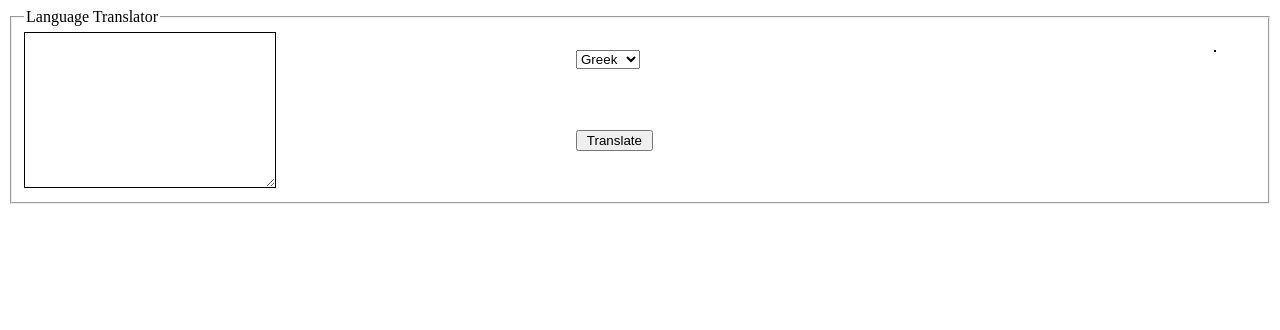
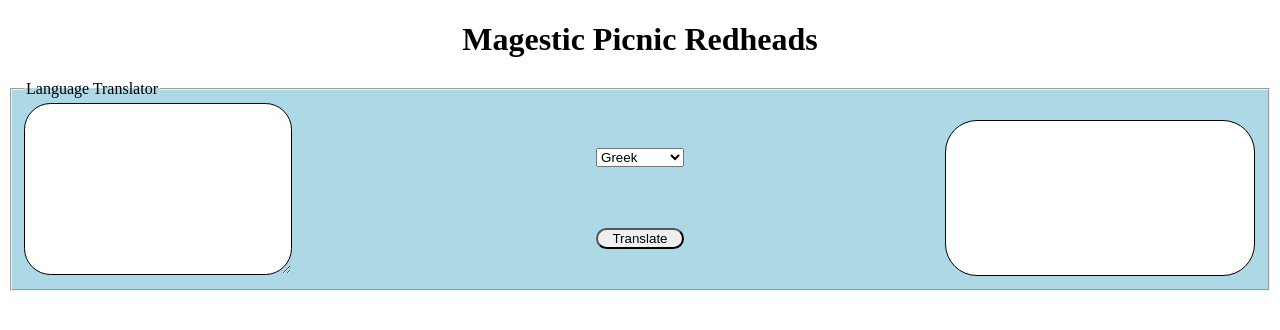
Before and after one commit to nss-day-cohort-13/iffe-translator-magestic-picnic-redheads, a plain HTML site: page index.html in a window 1280 px wide. Drawn offline with Linux system fonts and the light colour scheme.

Commit message:
modified the css

```diff
--- a/basic.css
+++ b/basic.css
@@ -1,5 +1,10 @@
+h1 {
+	text-align: center;
+}
+
 #container {
 	position: relative;
+	background-color: lightblue;
 }
 
 #userinput {
@@ -7,31 +12,43 @@
 	display: inline-block;
 	min-width: 20%;
 	max-height: 95%;
+	padding: 10px;
+	border-radius: 2em;
 
 }
 
 #dropDownMenu {
-	position: fixed;
-	right: 50%;
-	left: 45%;
+	position: absolute;
+	right: 0;
+	left: 0;
+	margin: 0 auto;
 	top: 50px;
 	max-width: 15%;
+	width: 7%;
 }
 
 #translate {
-	position: fixed;
-	right: 50%;
-	left: 45%;
+	position: absolute;
+	margin: 0 auto;
+	right: 0;
+	left: 0;
 	top: 130px;
 	min-width: 6%;
+	width: 7%;
+	border-radius: 2em;
 }
 
 #output {
 	border: 1px solid black;
-	position: fixed;
-	right: 5%;
-	top: 50px;
+	position: absolute;
+	right: 1%;
+	top: 22px;
 	max-width: 30%;
 	max-height: 95%;
-	text-justify: justify;
+	padding: 10px;
+	background-color: white;
+	width: 23%;
+	height: 70%;
+	border-radius: 2em;
+
 }
--- a/index.html
+++ b/index.html
@@ -7,6 +7,7 @@
 	<link rel="stylesheet" href="basic.css">
 </head>
 <body>
+	<h1>Magestic Picnic Redheads</h1>
 	<form>
 		<fieldset id="container">
 			<legend>Language Translator</legend>
```
